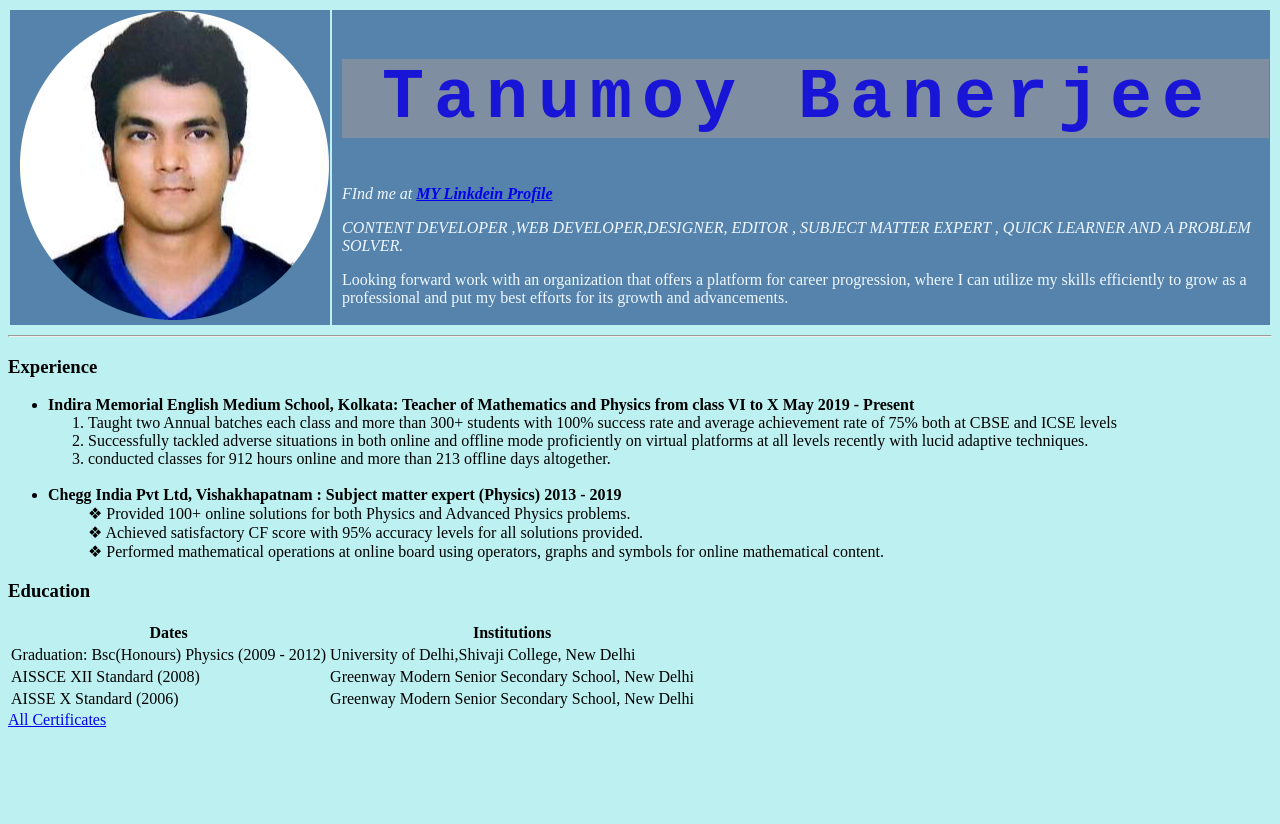
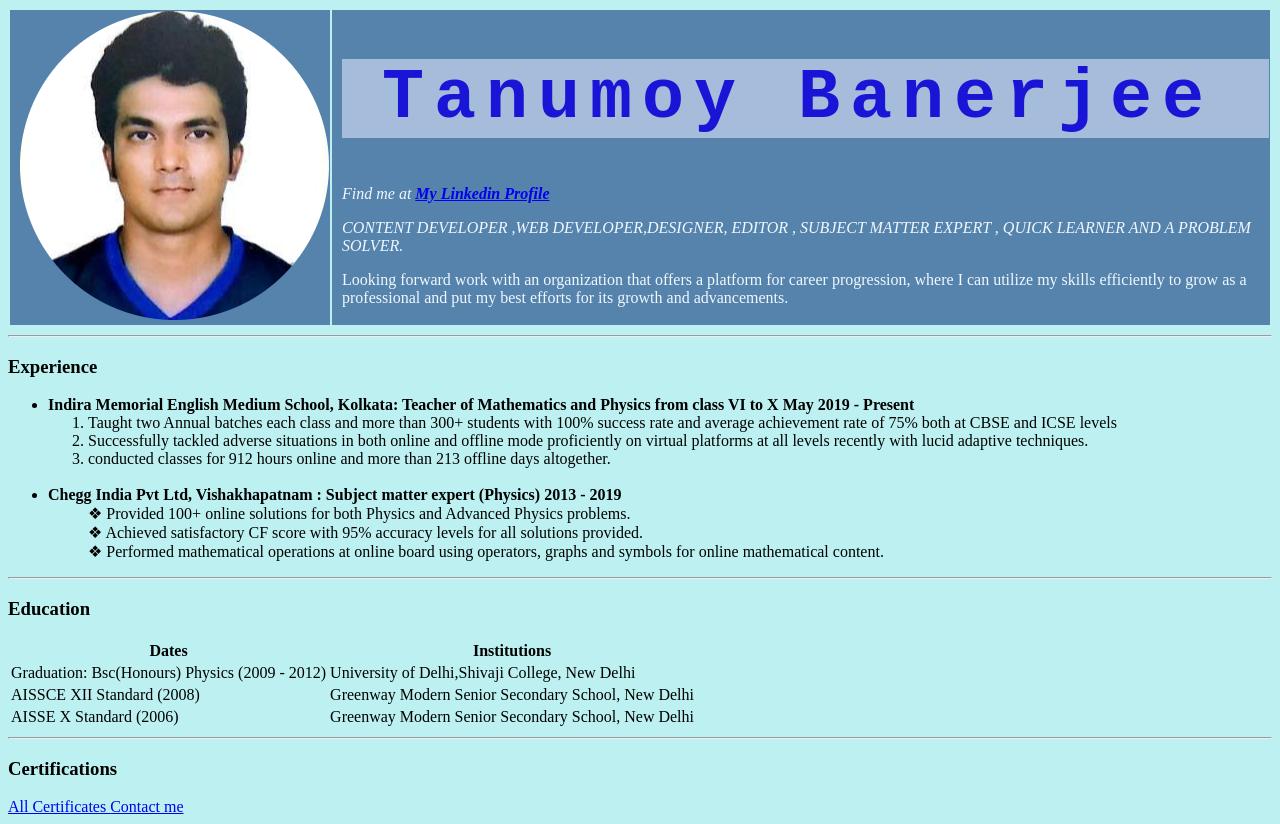
Before and after one commit to Taby007/cv, a plain HTML site: page index.html in a window 1280 px wide. Before the commit the page ends 800 px from the top, so only its background shows below. Drawn offline with Linux system fonts and the light colour scheme.

Commit message:
Add files via upload

```diff
--- a/index.html
+++ b/index.html
@@ -14,7 +14,7 @@
 .intro-table tr td h1{letter-spacing: 10px ;
     margin: left 12px;
     padding-left: 40px;
-            background-color: rgb(127, 142, 160);
+    background-color: rgb(165 188 219);
     opacity: 0.5px;
 }
 .intro-table tr td {
@@ -25,18 +25,18 @@
     font: size 38px;
     color: aliceblue;
 }
-
-
     </style>
+   <link rel="stylesheet" href="css/style.css">
 </head>
 <body>
+
 
     <table class="intro-table" >
         <tr>
             <td>  <img src="tanumoy.jpg.png" alt=" my profile pic"></td>
             <td><h1> Tanumoy Banerjee</h1>
-                <p><em> FInd me at<strong>
-                    <a href="https://www.linkedin.com/in/tanumoy-banerjee-bb704a15/ " >MY Linkdein Profile  </a> </em>
+                <p><em> Find me at<strong>
+                    <a href="https://www.linkedin.com/in/tanumoy-banerjee-bb704a15/ " target="blank" >My Linkedin Profile  </a> </em>
                 </strong> </em> </p>
                 <p> <i>CONTENT DEVELOPER ,WEB DEVELOPER,DESIGNER, EDITOR , SUBJECT MATTER
                     EXPERT , QUICK LEARNER AND A PROBLEM SOLVER.</i>
@@ -83,7 +83,7 @@ operators, graphs and symbols for online mathematical content. <br>
 
 </ol>
         </li>
-    </ul>
+    </ul> <hr>
 
 <h3> Education</h3>
 <table >
@@ -114,8 +114,12 @@ operators, graphs and symbols for online mathematical content. <br>
         </tr>
 
 
-</table>
-<a href="certifications.html">All Certificates </a>
+
+
+</table> <hr>
+<h3> Certifications</h3>
+<a href="certifications.html" target=" blank">All Certificates </a>
+<a href="Contact Me.html" target=" blank">Contact me </a>
 
 
 </body>
```
Lines whose indentation alone changed are shown as unchanged.
